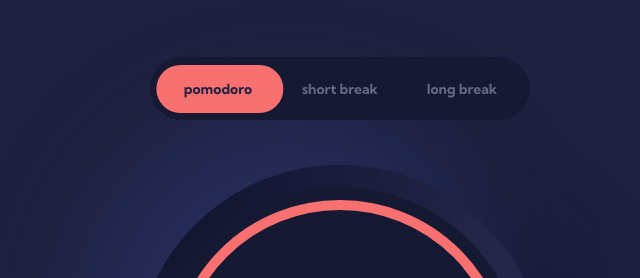
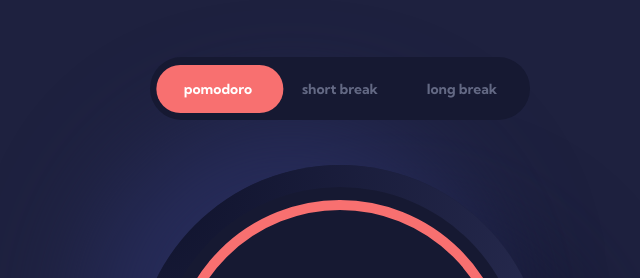
Before and after one commit to obrad97/Bonus-exercise-7, a plain HTML site: page index.html in a window 1280 px wide. In both pictures the pointer is over the element "pomodoro". Shown: the part 82-360 px from the top of the page, without its empty margins (300-940 px from the left). Drawn offline with Linux system fonts and the light colour scheme.

Commit message:
added hover effects

```diff
--- a/assets/css/style.css
+++ b/assets/css/style.css
@@ -22,7 +22,6 @@ font-family: 'Space Mono', monospace;
 
 body {
     background-color: var(--bodyBg) ;
-    height: 100vh;
     font-weight: bold;
 }
 
@@ -34,6 +33,7 @@ body {
     flex-direction: column;
     align-items: center;
     justify-content: center;
+    padding-top: 48px;
 }
 
 .head {
@@ -65,6 +65,11 @@ body {
     font-size: 14px;
     line-height: 14px;
     z-index: 1;
+}
+
+.selection div p:hover {
+    color: #FFFFFF;
+    opacity: 1;
 }
 
 .selection .selection-active p {
```
